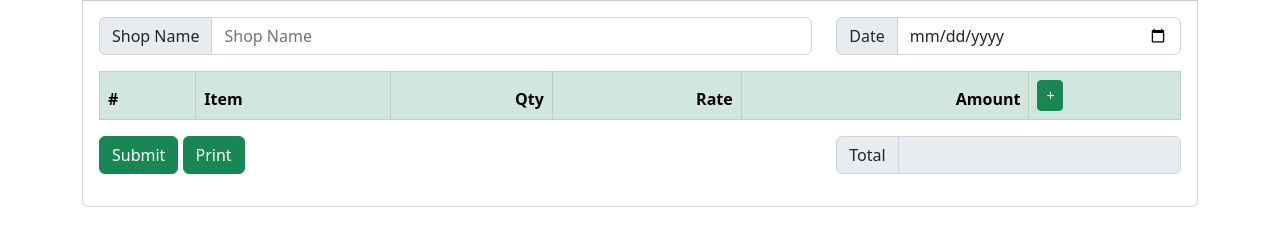
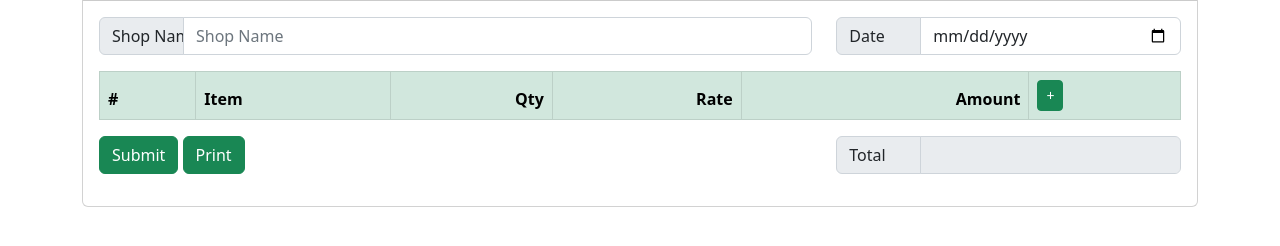
Before and after one commit to HayaAgencies/Bru, a plain HTML site: page invoice.html in a window 1280 px wide. Shown: the part 54-300 px from the top of the page. Drawn offline with nearby package versions, Linux system fonts and the light colour scheme; no server answers.

Commit message:
Update invoice.css

```diff
--- a/invoice.css
+++ b/invoice.css
@@ -1,4 +1,6 @@
-
+.input-group-text {
+    width: 85px;
+ }
  @media print{
     .btn , .NoPrint
 {
```
